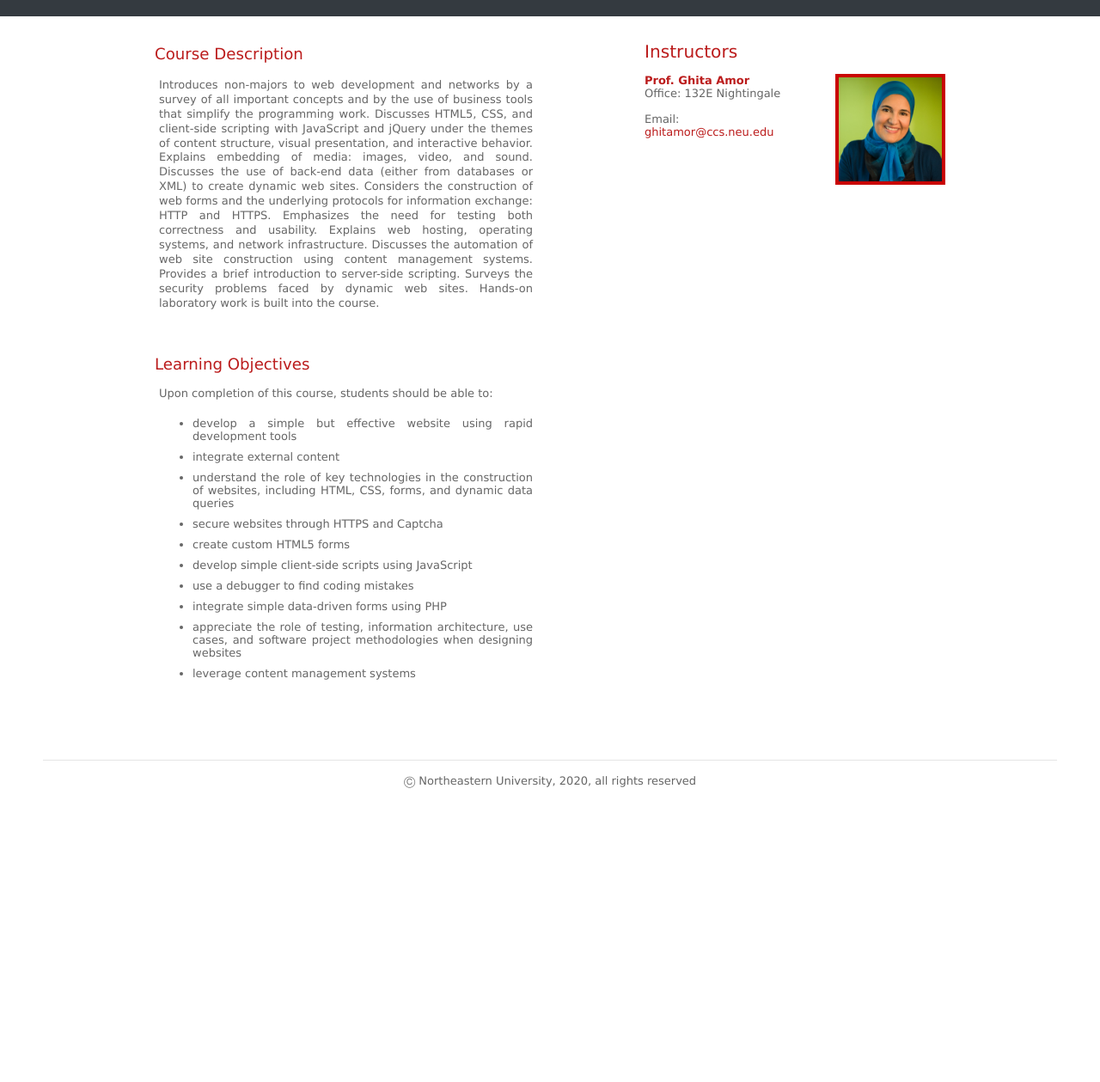
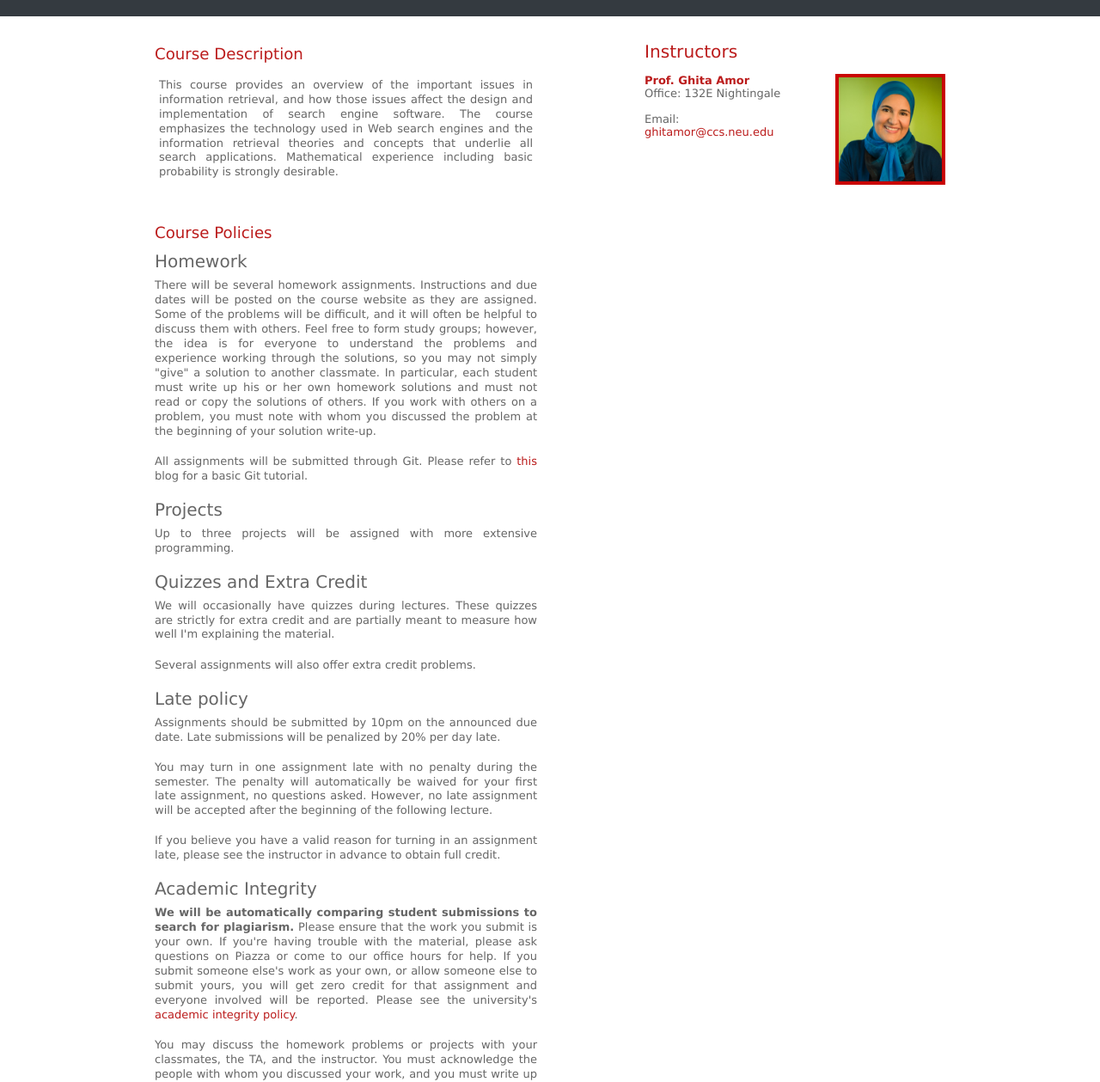
Before and after one commit to abhinavagrawal1995/cs6200-website, a plain HTML site: page index.html in a window 1280 px wide. Shown: the part 47-1306 px from the top of the page at 86% size. Before the commit the page ends 1015 px from the top, so only its background shows below. Drawn offline with nearby package versions, Linux system fonts and the light colour scheme.

Commit message:
homepage

```diff
--- a/index.html
+++ b/index.html
@@ -6,7 +6,7 @@
 	<meta http-equiv="Content-Type" content="text/html">
 	<meta http-equiv="X-UA-Compatible" content="IE=edge">
 	<meta name="viewport" content="width=device-width, initial-scale=1">
-	<title>IS1500 | Introduction to Web Development | Spring 2019</title>
+	<title>CS 6200 | Information Retrieval</title>
 	<meta name="keywords" content="">
 	<meta name="description" content="">
 	<meta name="viewport" content="width=device-width, initial-scale=1">
@@ -53,43 +53,79 @@
 					<div class="content">
 						<p>
 							<br />
-							Introduces non-majors to web development and networks by a survey of all important concepts
-							and by the use of business tools that simplify the programming work. Discusses HTML5, CSS,
-							and client-side scripting with JavaScript and jQuery under the themes of content structure,
-							visual presentation, and interactive behavior. Explains embedding of media: images, video,
-							and sound. Discusses the use of back-end data (either from databases or XML) to create
-							dynamic web sites. Considers the construction of web forms and the underlying protocols for
-							information exchange: HTTP and HTTPS. Emphasizes the need for testing both correctness and
-							usability. Explains web hosting, operating systems, and network infrastructure. Discusses
-							the automation of web site construction using content management systems. Provides a brief
-							introduction to server-side scripting. Surveys the security problems faced by dynamic web
-							sites. Hands-on laboratory work is built into the course.
+							This course provides an overview of the important issues in information retrieval, and how
+							those issues affect the design and implementation of search engine software. The course
+							emphasizes the technology used in Web search engines and the information retrieval theories
+							and concepts that underlie all search applications. Mathematical experience including basic
+							probability is strongly desirable.
 						</p>
 					</div>
 				</div>
 				<div id="login" class="boxed">
-					<h2 class="title">Learning Objectives</h2>
-					<div class="content">
-						<br />
-						<p>
-							Upon completion of this course, students should be able to:
-						</p>
-						<ul>
-							<li>develop a simple but effective website using rapid development tools</li>
-							<li>integrate external content</li>
-							<li>understand the role of key technologies in the construction of websites, including HTML,
-								CSS, forms, and dynamic data queries &nbsp; &nbsp;</li>
-							<li>secure websites through HTTPS and Captcha</li>
-							<li>create custom HTML5 forms</li>
-							<li>develop simple client-side scripts using JavaScript</li>
-							<li>use a debugger to find coding mistakes</li>
-							<li>integrate simple data-driven forms using PHP</li>
-							<li>appreciate the role of testing, information architecture, use cases, and software
-								project methodologies when designing websites</li>
-							<li>leverage content management systems</li>
-						</ul>
-						<p>
-						</p>
+					<div class="row">
+						<div class="col-md-12">
+							<h2 class="title">Course Policies</h2>
+							<br>
+							<h5>Homework</h5>
+							<p>There will be several homework assignments. Instructions and due dates will be posted on
+								the course website as they are assigned. Some of the problems will be difficult, and it
+								will often be helpful to discuss them with others. Feel free to form study groups;
+								however, the idea is for everyone to understand the problems and experience working
+								through the solutions, so you may not simply "give" a solution to another classmate. In
+								particular, each student must write up his or her own homework solutions and must not
+								read or copy the solutions of others. If you work with others on a problem, you must
+								note with whom you discussed the problem at the beginning of your solution write-up.</p>
+							<p>All assignments will be submitted through Git. Please refer to <a href="https://rogerdudler.github.io/git-guide/">this</a> blog for a basic Git tutorial.</p>
+							<h5>Projects</h5>
+							<p>Up to three projects will be assigned with more extensive programming.</p>
+
+							<h5>Quizzes and Extra Credit</h5>
+							<p>We will occasionally have quizzes during lectures. These quizzes are strictly for extra
+								credit and are partially meant to measure how well I'm explaining the material.</p>
+							<p>Several assignments will also offer extra credit problems.</p>
+
+							<h5>Late policy</h5>
+							<p>Assignments should be submitted by 10pm on the announced due date. Late submissions will
+								be penalized by 20% per day late.</p>
+							<p>You may turn in one assignment late with no penalty during the semester. The penalty will
+								automatically be waived for your first late assignment, no questions asked. However, no
+								late assignment will be accepted after the beginning of the following lecture.</p>
+							<p>If you believe you have a valid reason for turning in an assignment late, please see the
+								instructor in advance to obtain full credit.</p>
+
+							<h5>Academic Integrity</h5>
+							<p><b>We will be automatically comparing student submissions to search for plagiarism.</b>
+								Please ensure that the work you submit is your own. If you're having trouble with the
+								material, please ask questions on Piazza or come to our office hours for help. If you
+								submit someone else's work as your own, or allow someone else to submit yours, you will
+								get zero credit for that assignment and everyone involved will be reported. Please see
+								the university's <a href="http://www.northeastern.edu/osccr/academicintegrity/">academic
+									integrity policy</a>.</p>
+							<p>You may discuss the homework problems or projects with your classmates, the TA, and the
+								instructor. You must acknowledge the people with whom you discussed your work, and you
+								must write up your own solutions.</p>
+							<p>Any written sources used (apart from the text) must also be acknowledged; however, you
+								may not consult any solutions from previous years' assignments whether they are student
+								or faculty generated.</p>
+
+							<h5>Accommodations for Students with Disabilities</h5>
+							<p>If you have a disability-related need for reasonable academic accommodations in this
+								course and have not yet met with a Disability Specialist, please visit
+								www.northeastern.edu/drc and follow the outlined procedure to request services.</p>
+							<p>If the Disability Resource Center has formally approved you for an academic accommodation
+								in this class, please present the instructor with your “Professor Notification Letter”
+								during the first week of the semester, so that we can address your specific needs as
+								early as possible.</p>
+
+							<h4>Grading</h4>
+							<p>Grades will be assigned in the following manner:
+							</p>
+							<ul>
+								<li>Homework – 40%</li>
+								<li>Projects – 60%</li>
+								<li>Quizzes – up to 10%</li>
+							</ul>
+						</div>
 					</div>
 				</div>
 			</div>
@@ -102,15 +138,15 @@
 					<div class="row">
 						<div class="col-sm-12 col-lg-7">
 							<strong>
-								<a href="https://www.khoury.northeastern.edu/people/ghita-amor-tijani/">Prof. Ghita Amor</a>
+								<a href="https://www.khoury.northeastern.edu/people/ghita-amor-tijani/">Prof. Ghita
+									Amor</a>
 							</strong>
 							<br>
 							Office: 132E Nightingale<br>
 							<!-- Office Hours: <br>Monday 12p.m.-1p.m.<br>
 								<br>Thursday 1:30p.m.-2:30p.m.<br> -->
 
-							<br>Email: <a
-								href="mailto:ghitamor@ccs.neu.edu">ghitamor@ccs.neu.edu</a>
+							<br>Email: <a href="mailto:ghitamor@ccs.neu.edu">ghitamor@ccs.neu.edu</a>
 							<br>
 						</div>
 						<div class="col-sm-12 col-lg-5">
```
